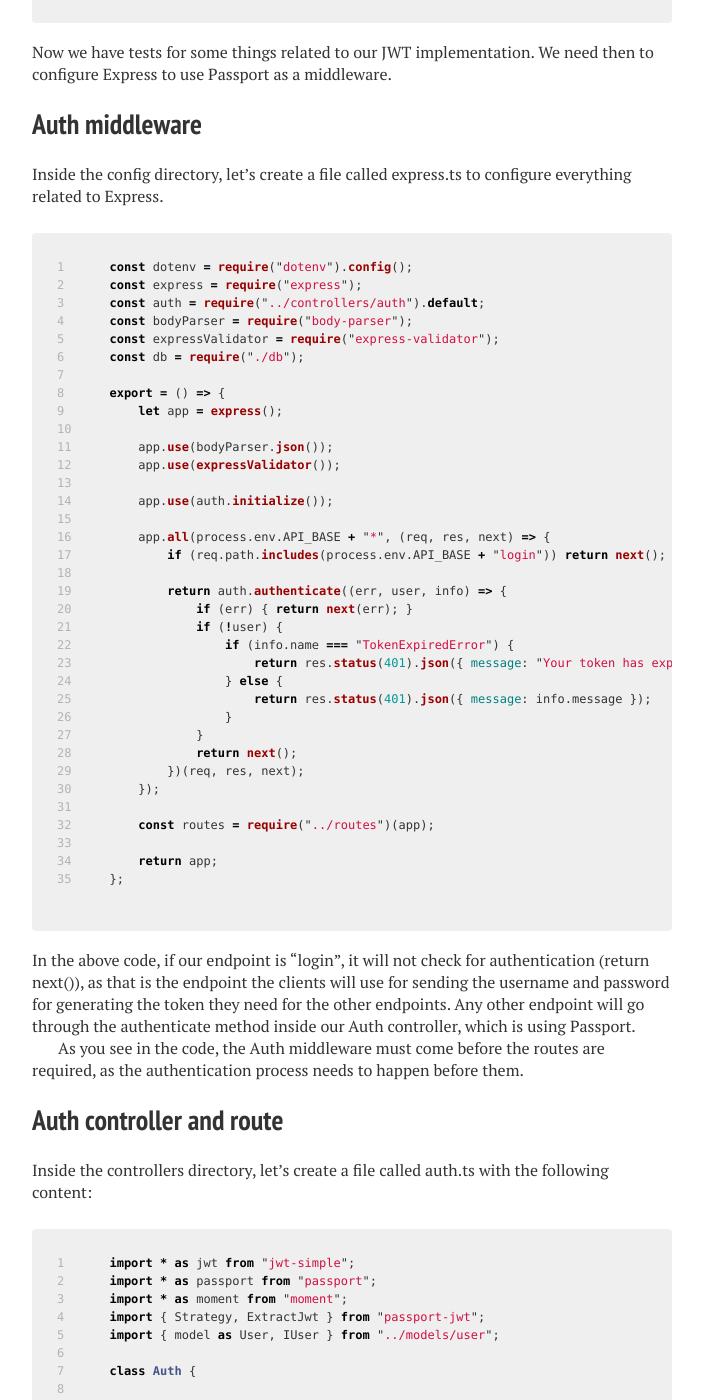
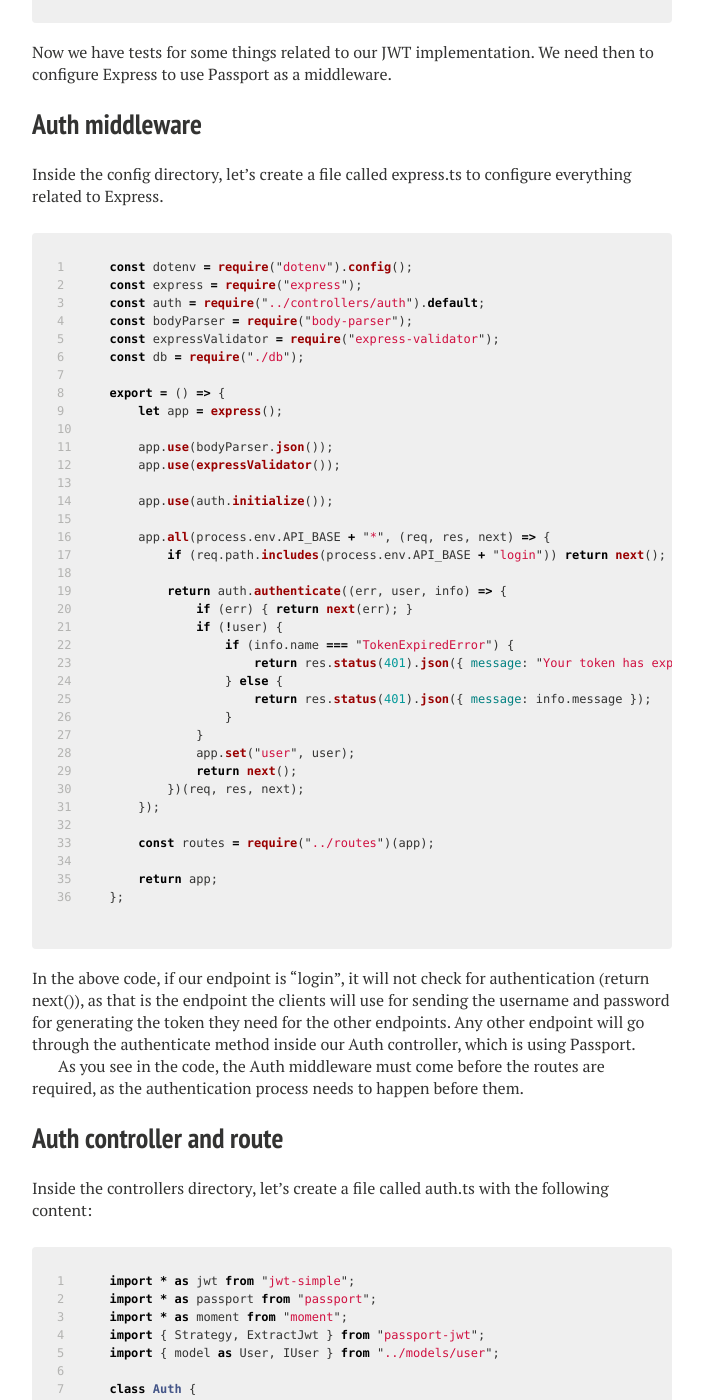
Before and after one commit to jonathas/jonathas.github.io, a Jekyll site: the page built from _posts/2017-10-21-token-based-authentication-in-nodejs-with-passport-jwt-and-bcrypt.md, in a window 1280 px wide and 1400 px high, scrolled down 5367 px. Shown: the whole window, without its empty margins (288-991 px from the left). Built offline with Jekyll 4.4.1, drawn with Linux system fonts in a browser that asks for light colours; nearby versions of some CDN libraries; comment, search, counter and statistics services are not loaded.

Commit message:
Added back the app.set for the user object in the last post

```diff
--- a/_posts/2017-10-21-token-based-authentication-in-nodejs-with-passport-jwt-and-bcrypt.md
+++ b/_posts/2017-10-21-token-based-authentication-in-nodejs-with-passport-jwt-and-bcrypt.md
@@ -265,6 +265,7 @@ export = () => {
                     return res.status(401).json({ message: info.message });
                 }
             }
+            app.set("user", user);
             return next();
         })(req, res, next);
     });
```
